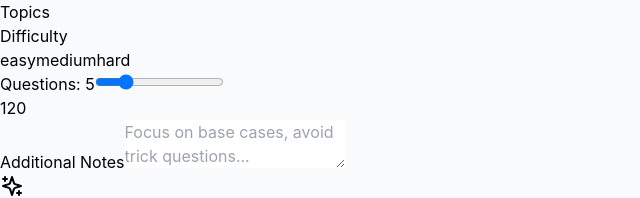
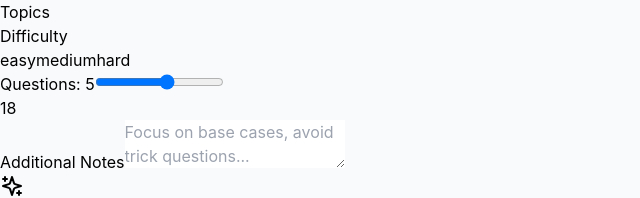
Before and after one commit to paderevski/rubrix, a React (Vite) app: page / in a window 1280 px wide. Shown: the top 198 px of the page, without its empty margins (0-640 px from the left). Built offline with nearby package versions, Linux system fonts and the light colour scheme.

Commit message:
reduce number of questions

```diff
--- a/src/components/Sidebar.tsx
+++ b/src/components/Sidebar.tsx
@@ -100,14 +100,14 @@ export default function Sidebar({
           <input
             type="range"
             min="1"
-            max="20"
+            max="8"
             value={questionCount}
             onChange={(e) => onQuestionCountChange(parseInt(e.target.value))}
             className="w-full accent-primary"
           />
           <div className="flex justify-between text-xs text-muted-foreground">
             <span>1</span>
-            <span>20</span>
+            <span>8</span>
           </div>
         </div>
 
```
